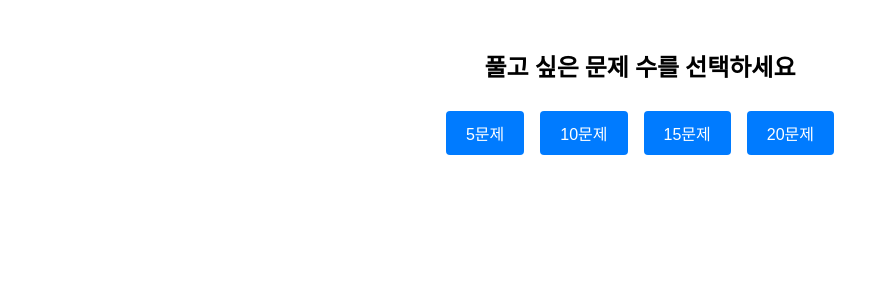
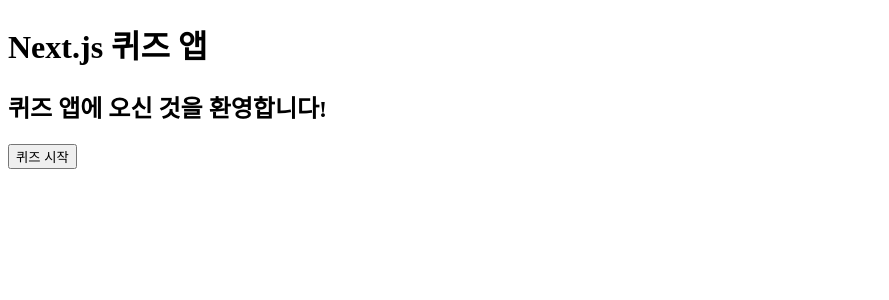
Before and after one commit to Dowap2/guess-my-champ, a Next.js app: page / in a window 1280 px wide. Shown: the top 300 px of the page, without its empty margins (0-889 px from the left). Built offline with nearby package versions, Linux system fonts and the light colour scheme.

Commit message:
구조를 최대한 next에 맞게 변경하려고 시도 중 우선 챔피언 리스트를 분리해보려고

```diff
--- a/app/layout.tsx
+++ b/app/layout.tsx
@@ -1,12 +1,13 @@
 import type { ReactNode } from "react";
-import "../src/App.css";
-import { Question } from "../src/components/Question";
 
 export default function RootLayout({ children }: { children: ReactNode }) {
   return (
-    <html lang="en">
+    <html lang="ko">
       <body>
-        <div className="app-container">{children}</div>
+        <header>
+          <h1>Next.js 퀴즈 앱</h1>
+        </header>
+        <main>{children}</main>
       </body>
     </html>
   );
--- a/app/page.tsx
+++ b/app/page.tsx
@@ -1,9 +1,15 @@
-import { Question } from "../src/components/Question";
+// app/page.tsx
+"use client";
 
-export default function Home() {
+import { useRouter } from "next/navigation";
+
+export default function HomePage() {
+  const router = useRouter();
+
   return (
     <div>
-      <Question />
+      <h2>퀴즈 앱에 오신 것을 환영합니다!</h2>
+      <button onClick={() => router.push("/quiz")}>퀴즈 시작</button>
     </div>
   );
 }
--- /dev/null
+++ b/app/quiz/page.tsx
@@ -0,0 +1,5 @@
+import { Question } from "../../src/components/Question";
+
+export default function QuizPage() {
+  return <Question />;
+}
--- a/src/components/Question.tsx
+++ b/src/components/Question.tsx
@@ -4,7 +4,7 @@
 import { QuizComponent, Button } from "./styled";
 import { QuestionSelector } from "./QuestionSelector";
 import { QuizResult } from "./QuizResult";
-import { QuizQuestion } from "./QuizQuestion";
+import { Quiz } from "./Quiz";
 import { ProgressBar } from "./ProgressBar";
 import { Timer } from "./Timer";
 import { useQuiz } from "./hooks/useQuiz";
@@ -48,7 +48,7 @@
       />
 
       {questionList[questionsAnswered] && (
-        <QuizQuestion
+        <Quiz
           answer={answer}
           result={result}
           isDisabled={isDisabled}
--- /dev/null
+++ b/src/components/Quiz.tsx
@@ -0,0 +1,63 @@
+import React from "react";
+import {
+  QuizContent,
+  QuizImage,
+  QuizForm,
+  Input,
+  Button,
+  Message,
+} from "./styled";
+import type { Question, QuizResult } from "./types";
+
+interface QuizProps {
+  answer: string;
+  result: QuizResult;
+  isDisabled: boolean;
+  questionList: Question[];
+  current: number;
+  onAnswerChange: (answer: string) => void;
+  onSubmit: () => void;
+  onKeyPress: (e: React.KeyboardEvent) => void;
+}
+
+export const Quiz: React.FC<QuizProps> = ({
+  answer,
+  result,
+  isDisabled,
+  questionList,
+  current,
+  onAnswerChange,
+  onSubmit,
+  onKeyPress,
+}) => {
+  return (
+    <>
+      <QuizContent>
+        {questionList[current]?.skillImages.map((url, idx) => (
+          <QuizImage key={idx} src={url} alt={`Skill ${idx}`} />
+        ))}
+      </QuizContent>
+      <QuizForm>
+        <Input
+          type="text"
+          placeholder="챔피언 이름 입력"
+          value={answer}
+          onChange={(e) => onAnswerChange(e.target.value)}
+          onKeyPress={onKeyPress}
+          disabled={isDisabled}
+        />
+        <Button onClick={onSubmit} disabled={isDisabled}>
+          제출
+        </Button>
+      </QuizForm>
+      {result === "correct" && (
+        <Message result="correct">✅ 정답입니다!</Message>
+      )}
+      {result === "wrong" && (
+        <Message result="wrong">
+          ❌ 오답입니다! 정답은 {questionList[current]?.correctAnswer}
+        </Message>
+      )}
+    </>
+  );
+};
--- a/src/components/QuizQuestion.tsx
+++ /dev/null
@@ -1,66 +0,0 @@
-import React from "react";
-import {
-  QuizContent,
-  QuizImage,
-  QuizForm,
-  Input,
-  Button,
-  Message,
-} from "./styled";
-import type { Question, QuizResult } from "./types";
-
-interface QuizQuestionProps {
-  answer: string;
-  result: QuizResult;
-  isDisabled: boolean;
-  questionList: Question[];
-  current: number;
-  onAnswerChange: (answer: string) => void;
-  onSubmit: () => void;
-  onKeyPress: (e: React.KeyboardEvent) => void;
-}
-
-export const QuizQuestion: React.FC<QuizQuestionProps> = ({
-  answer,
-  result,
-  isDisabled,
-  questionList,
-  current,
-  onAnswerChange,
-  onSubmit,
-  onKeyPress,
-}) => {
-  return (
-    <>
-      <QuizContent>
-        {questionList[current]?.skillImages.map((url, idx) => (
-          <QuizImage key={idx} src={url} alt={`Skill ${idx}`} />
-        ))}
-      </QuizContent>
-
-      <QuizForm>
-        <Input
-          type="text"
-          placeholder="챔피언 이름 입력"
-          value={answer}
-          onChange={(e) => onAnswerChange(e.target.value)}
-          onKeyPress={onKeyPress}
-          disabled={isDisabled}
-        />
-        <Button onClick={onSubmit} disabled={isDisabled}>
-          제출
-        </Button>
-      </QuizForm>
-
-      {result === "correct" && (
-        <Message result="correct">✅ 정답입니다!</Message>
-      )}
-
-      {result === "wrong" && (
-        <Message result="wrong">
-          ❌ 오답입니다! 정답은 {questionList[current]?.correctAnswer}
-        </Message>
-      )}
-    </>
-  );
-};
```
